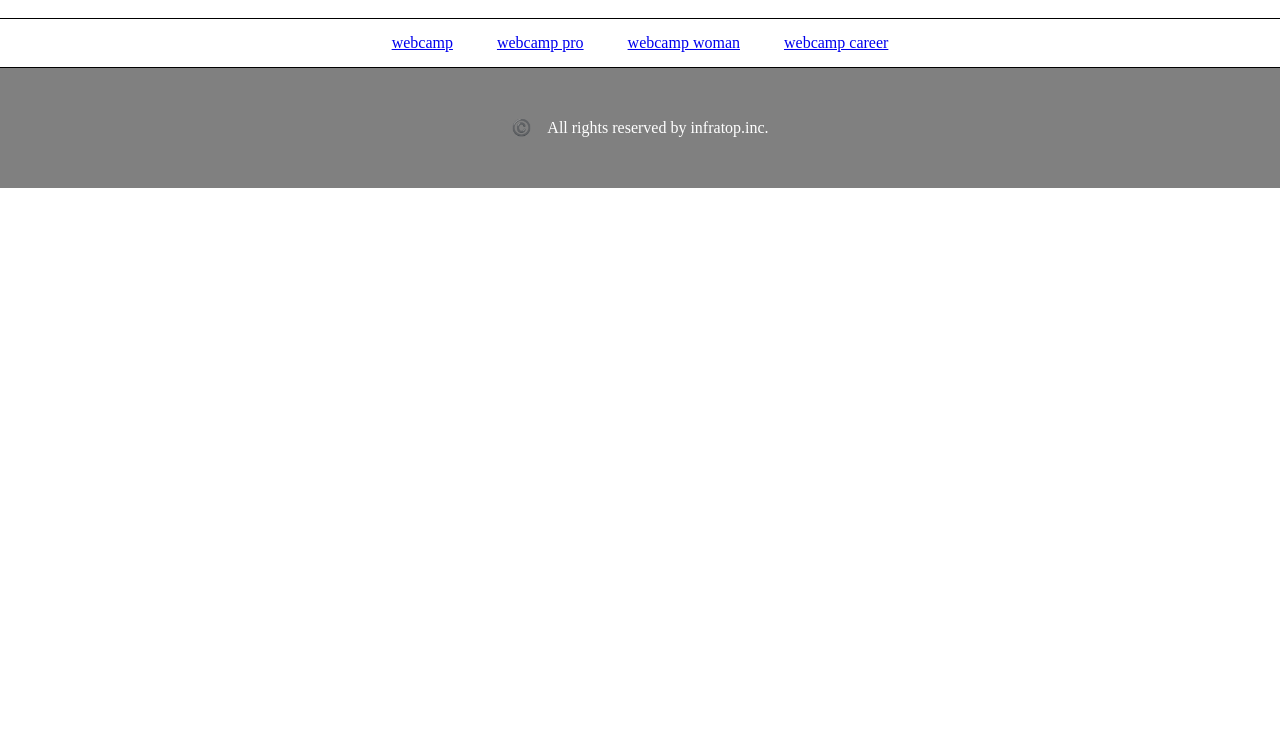
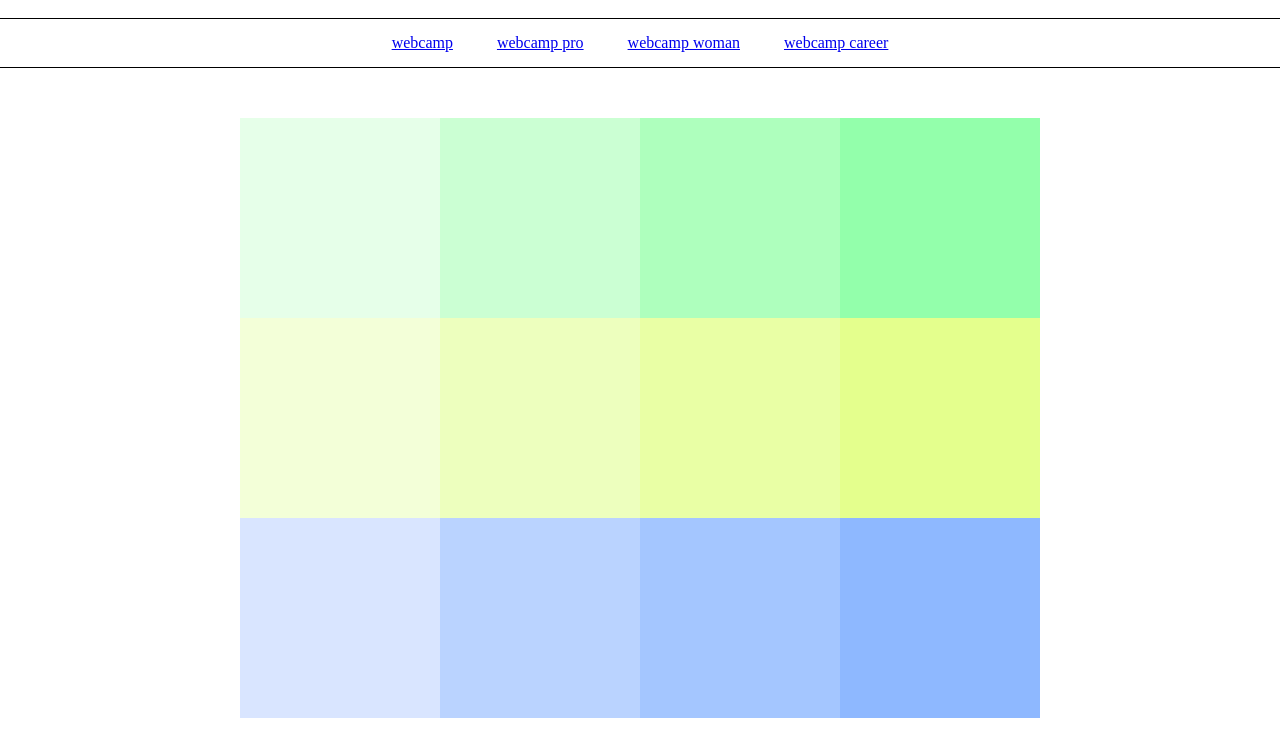
Before and after one commit to ogikun/problem1-5, a plain HTML site: page index.html in a window 1280 px wide. Shown: the part 59-800 px from the top of the page. Drawn offline with Linux system fonts and the light colour scheme.

Commit message:
[Add] main-contents

```diff
--- a/index.html
+++ b/index.html
@@ -33,8 +33,21 @@
     </nav>
 
     <div class="main">
-
-    </div>
+      <div class="main-content">
+        <div class="box1"></div>
+        <div class="box2"></div>
+        <div class="box3"></div>
+        <div class="box4"></div>
+        <div class="box5"></div>
+        <div class="box6"></div>
+        <div class="box7"></div>
+        <div class="box8"></div>
+        <div class="box9"></div>
+        <div class="box10"></div>
+        <div class="box11"></div>
+       <div class="box12"></div>
+      </div>
+     </div>
 
     <footer>
       <p class="footer-text">©️　All rights reserved by infratop.inc.</p>
--- a/style.css
+++ b/style.css
@@ -25,6 +25,90 @@ nav{
   margin: 0 20px;
 }
 
+.main{
+  display: flex;
+  justify-content: center;
+}
+
+.main-content{
+  width: 800px;
+  padding: 50px 0;
+  display: flex;
+  flex-wrap: wrap;
+}
+
+.box1{
+  width: 200px;
+  height: 200px;
+  background-color: #e6ffe9;
+}
+
+.box2{
+  width: 200px;
+  height: 200px;
+  background-color: #cbffd3;
+}
+
+.box3{
+  width: 200px;
+  height: 200px;
+  background-color: #aeffbd;
+}
+
+.box4{
+  width: 200px;
+  height: 200px;
+  background-color: #93ffab;
+}
+
+.box5{
+  width: 200px;
+  height: 200px;
+  background-color: #f3ffd8;
+}
+
+.box6{
+  width: 200px;
+  height: 200px;
+  background-color: #edffbe;
+}
+
+.box7{
+  width: 200px;
+  height: 200px;
+  background-color: #e9ffa5;
+}
+
+.box8{
+  width: 200px;
+  height: 200px;
+  background-color: #e4ff8d;
+}
+
+.box9{
+  width: 200px;
+  height: 200px;
+  background-color: #d9e5ff;
+}
+
+.box10{
+  width: 200px;
+  height: 200px;
+  background-color: #bad3ff;
+}
+
+.box11{
+  width: 200px;
+  height: 200px;
+  background-color: #a4c6ff;
+}
+
+.box12{
+  width: 200px;
+  height: 200px;
+  background-color: #8eb8ff;
+}
+
 footer{
   height: 120px;
   background-color: gray;
```
